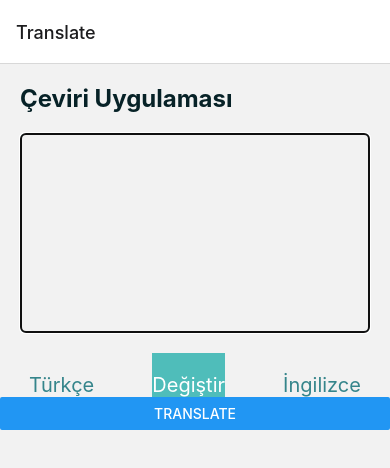
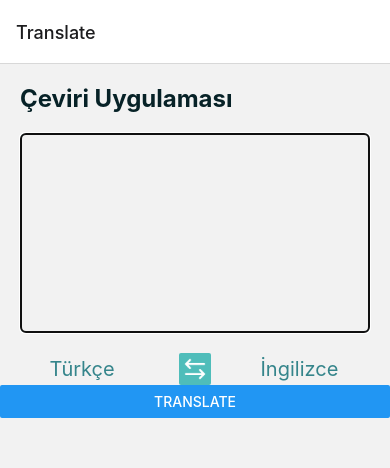
Before and after one commit to enestasdemir/react-native-translation-app, a React Native app: screen /Translate in a window 390 px wide. Shown: the top 468 px of the page. Built offline with nearby package versions, Linux system fonts and the light colour scheme.

Commit message:
refactor: Translation direction component style

```diff
--- a/src/components/StyledText.tsx
+++ b/src/components/StyledText.tsx
@@ -17,11 +17,10 @@ interface StyledTextProps {
 
 const CustomText = styled(Text)<Partial<StyledTextProps>>`
   display: flex;
-  align-self: flex-start;
 
   ${(props) => {
     const style = {
-      margin: '20px 0 0 0',
+      margin: '',
       color: COLOR.COMMON,
       fontSize: '20px',
       fontWeight: 'normal'
--- a/src/components/TranslationDirection.tsx
+++ b/src/components/TranslationDirection.tsx
@@ -3,7 +3,7 @@ import React from 'react';
 import styled from 'styled-components/native';
 
 // Components
-import { Pressable, View } from 'react-native';
+import { Image, Pressable, View } from 'react-native';
 import StyledText from './StyledText';
 
 // Constants & Enums
@@ -20,10 +20,30 @@ interface TranslationDirectionProps {
 const StyledView = styled(View)`
   display: flex;
   flex-direction: row;
-  justify-content: space-around;
+  justify-content: space-evenly;
   align-items: center;
 
   margin-top: 20px;
+`;
+
+const StyledImage = styled(Image)`
+  width: 24px;
+  height: 24px;
+`;
+
+const Button = styled(Pressable)`
+  display: flex;
+  flex-direction: row;
+  justify-content: center;
+  align-items: center;
+
+  width: 32px;
+  height: 32px;
+  border-radius: 2px;
+`;
+
+const StyledTextContainer = styled(View)`
+  width: 80px;
 `;
 
 const TranslationDirection = (props: TranslationDirectionProps) => {
@@ -36,8 +56,10 @@ const TranslationDirection = (props: TranslationDirectionProps) => {
 
   return (
     <StyledView>
-      <StyledText label={sourceLanguage} />
-      <Pressable
+      <StyledTextContainer>
+        <StyledText label={sourceLanguage} />
+      </StyledTextContainer>
+      <Button
         onPress={() => changeTranslationDirection()}
         style={({ pressed }) => [
           {
@@ -45,9 +67,11 @@ const TranslationDirection = (props: TranslationDirectionProps) => {
           }
         ]}
       >
-        <StyledText buttonLabel label="CHANGE" />
-      </Pressable>
-      <StyledText label={destinationLanguage} />
+        <StyledImage source={require('./../assets/change.png')} />
+      </Button>
+      <StyledTextContainer>
+        <StyledText label={destinationLanguage} />
+      </StyledTextContainer>
     </StyledView>
   );
 };
```
Also changed, not shown: src/assets/change.png (added).
